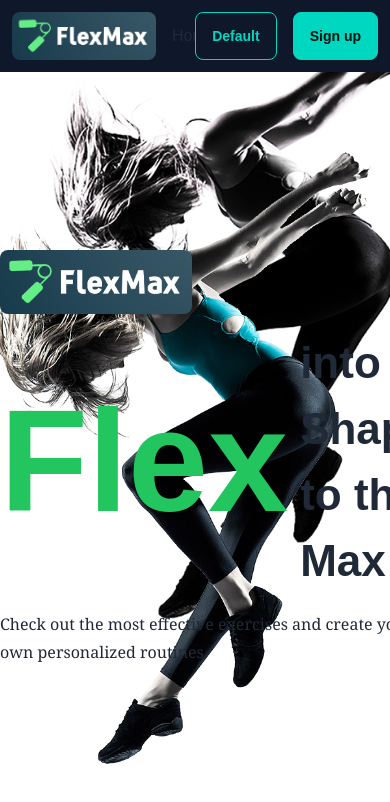
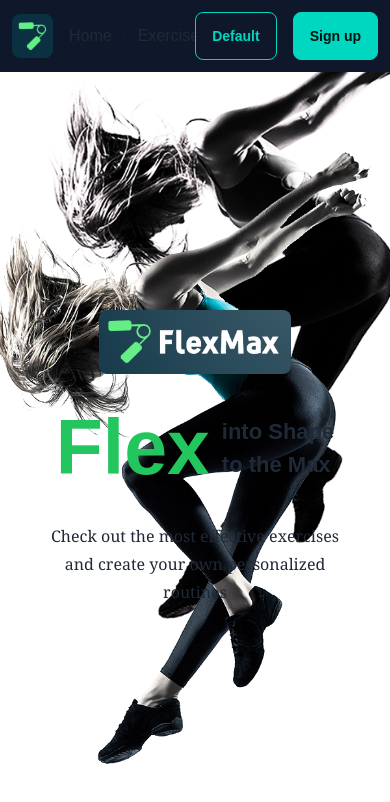
Before and after one commit to Lukheri/flex-max-client, a Next.js app: page / in a window 390 px wide. Shown: the top 802 px of the page. Built offline with nearby package versions, Linux system fonts and the light colour scheme.

Commit message:
Home page responsiveness

```diff
--- a/app/components/Navbar.tsx
+++ b/app/components/Navbar.tsx
@@ -1,5 +1,5 @@
 import React from 'react'
-import Logo from "../assets/Logo_text.png"
+import Logo from "../assets/Logo_image.png"
 import Image from "next/image";
 import Link from 'next/link';
 
@@ -7,7 +7,10 @@ const Navbar = () => {
   return (
     <div className='navbar bg-slate-900 p-3'>
       <div className='navbar-start flex gap-4'>
-        <Image className='rounded-lg' src={Logo} alt="logo" height={48} />
+        <Link href={'/'}>
+          <Image className='rounded-lg' src={Logo} alt="logo" height={48} />
+        </Link>
+
         <div className='breadcrumbs'>
           <ul>
             <li>
--- a/app/page.tsx
+++ b/app/page.tsx
@@ -6,19 +6,18 @@ import LogoText from './assets/Logo_text.png'
 export default function Home() {
   return (
     <div className="flex justify-around items-center h-[calc(100vh-72px)] overflow-hidden relative">
-      <div className="flex flex-col justify-center gap-4 h-full md:pr-[220px]">
+      <div className="flex flex-col justify-center items-center md:items-start gap-4 h-full md:pr-[220px]">
         <Image src={LogoText} alt="logo-text" height={64} className="rounded-lg" />
         <div className="flex items-center gap-3">
-          <h1 className="font-bold text-[144px] text-green-500">Flex</h1>
+          <h1 className="font-bold md:text-[144px] text-[77px] text-green-500">Flex</h1>
           <div className="flex flex-col">
-            <h1 className="font-bold text-[44px]">into Shape</h1>
-            <h1 className="font-bold text-[44px]">to the Max</h1>
+            <h1 className="font-bold md:text-[44px] text-[22px]">into Shape</h1>
+            <h1 className="font-bold md:text-[44px] text-[22px]">to the Max</h1>
           </div>
         </div>
-        <p className="text-base font-serif leading-7">
+        <p className="text-base font-serif leading-7 px-12 md:px-0 text-center">
           Check out the most effective exercises and create your own personalized routines
         </p>
-
       </div>
       <Image className="absolute right-4 z-[-1]" src={HeroImage} alt="hero-banner"/>
       <Image className="absolute right-[-44px] top-[-64px] z-[-2]  mirror-img" src={HeroSil} alt="hero-sil"/>
```
